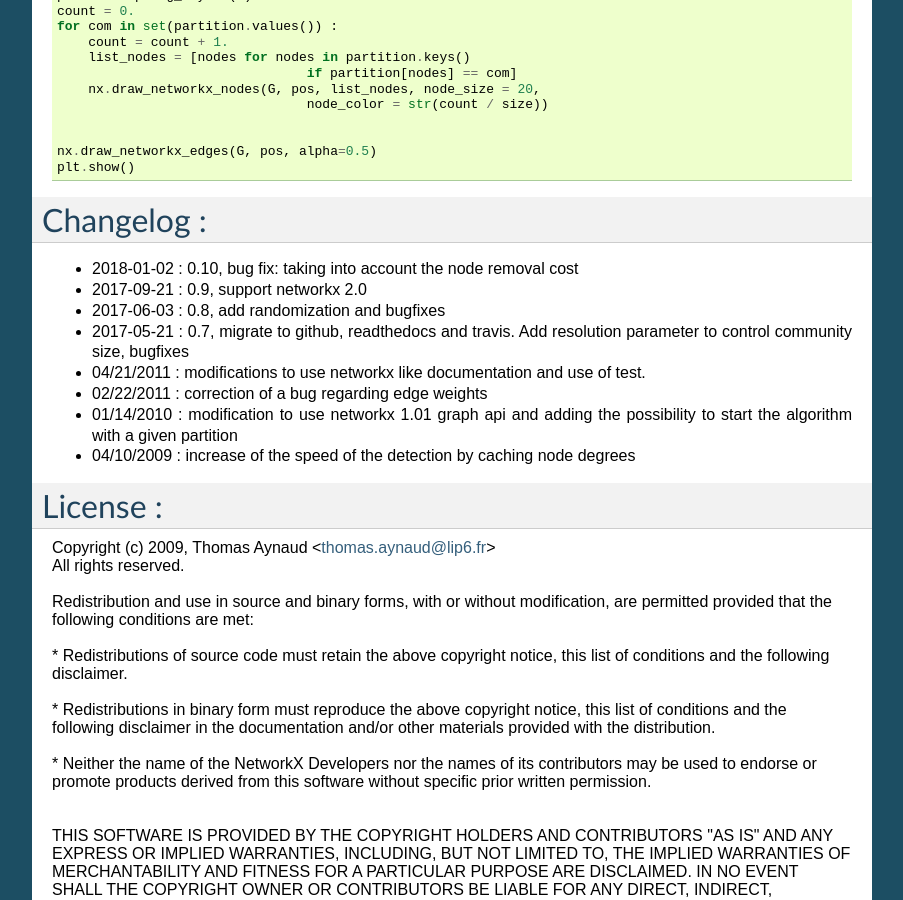
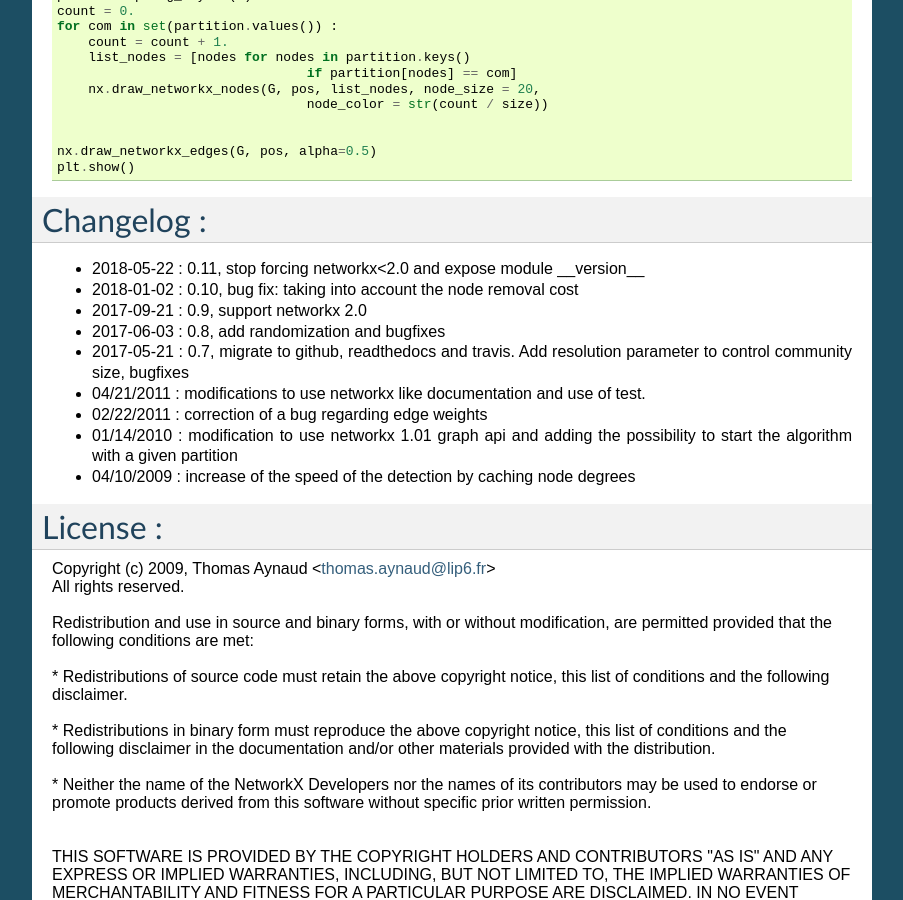
Before and after one commit to taynaud/python-louvain, a Sphinx documentation site: the page built from docs/index.rst, in a window 1280 px wide and 900 px high, scrolled down 980 px. Shown: the whole window, without its empty margins (198-1101 px from the left). Built offline with Sphinx 7.4.7, drawn with Linux system fonts in a browser that asks for light colours.

Commit message:
Update changelog

```diff
--- a/docs/index.rst
+++ b/docs/index.rst
@@ -91,6 +91,7 @@ As python module :
 Changelog :
 ===========
 
+* 2018-05-22 : 0.11, stop forcing networkx<2.0 and expose module __version__
 * 2018-01-02 : 0.10, bug fix: taking into account the node removal cost
 * 2017-09-21 : 0.9, support networkx 2.0
 * 2017-06-03 : 0.8, add randomization and bugfixes
```
